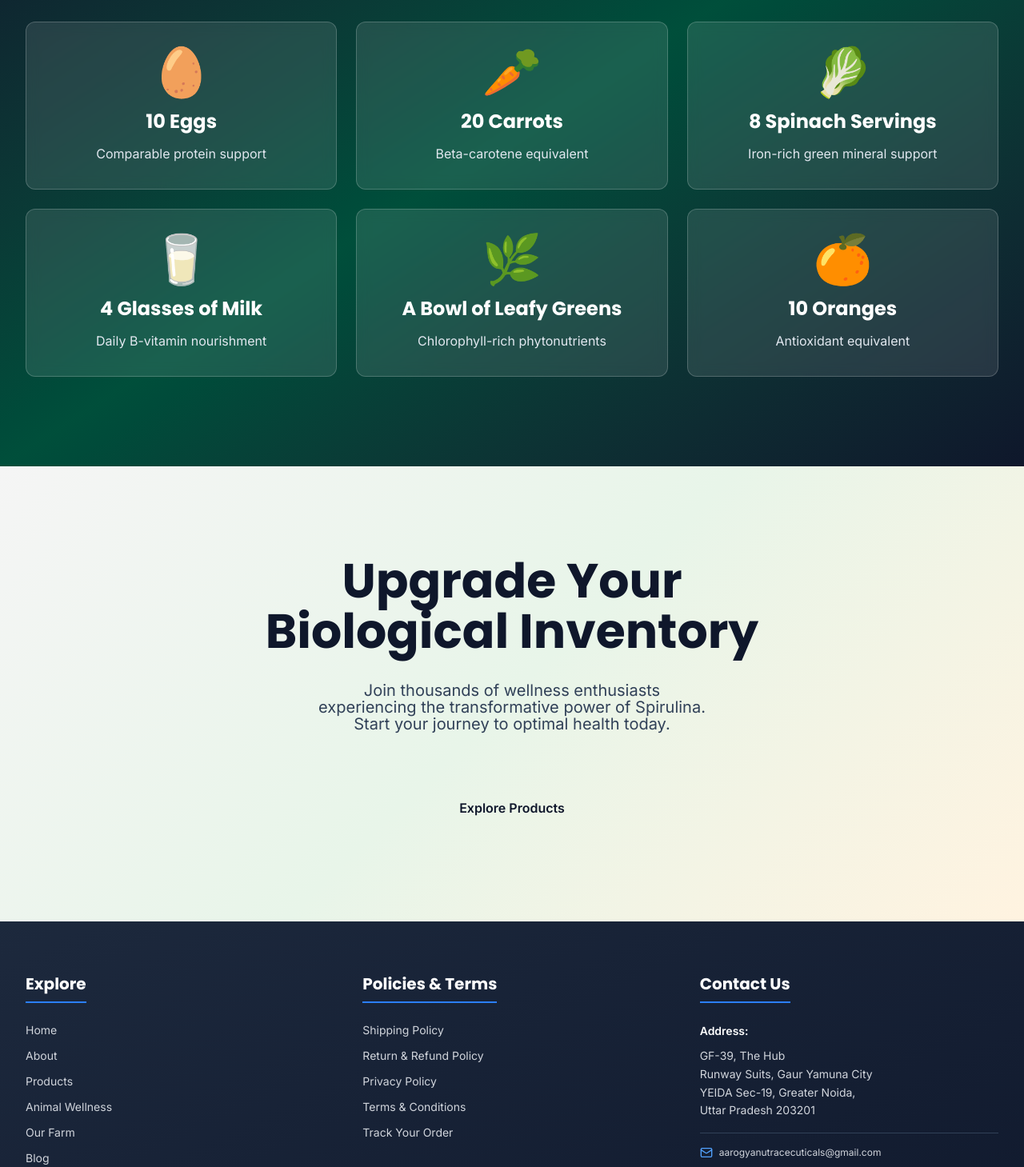
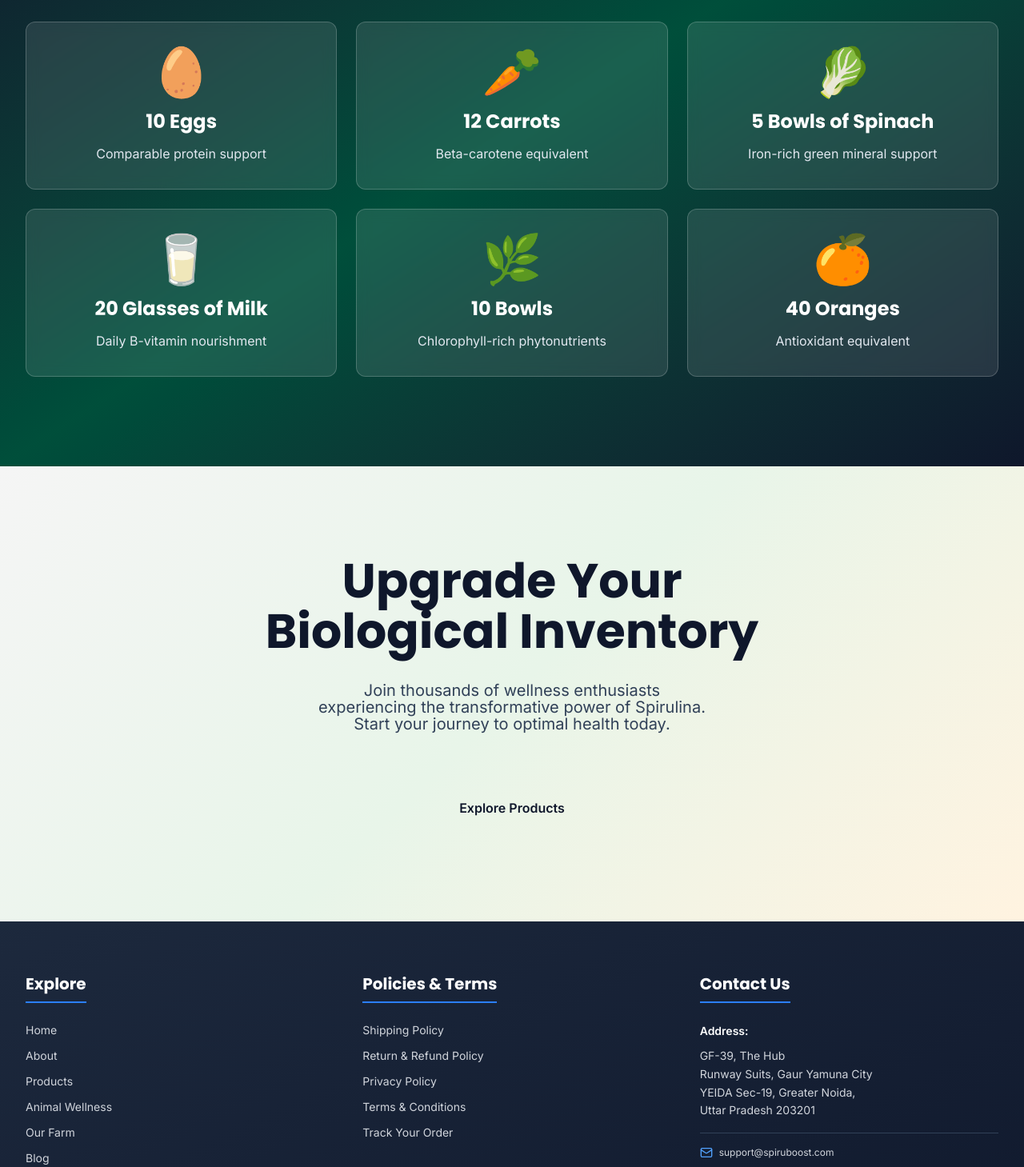
Before and after one commit to Sakshamonly/SPIRUBOOST_NEW, a Next.js app: page /wellness in a window 1280 px wide. Shown: the part 2800-4259 px from the top of the page at 80% size. Built offline with nearby package versions, Linux system fonts and the light colour scheme.

Commit message:
fixed useSearchParams suspense issue

```diff
--- a/app/components/usable/footer.jsx
+++ b/app/components/usable/footer.jsx
@@ -181,7 +181,7 @@ export default function Footer() {
                     href="mailto:aarogyanutracecuticals@gmail.com"
                     className="text-xs text-gray-300 transition duration-300 hover:text-blue-400"
                   >
-                    aarogyanutracecuticals@gmail.com
+                    support@spiruboost.com
                   </a>
                 </div>
                 <div className="group flex cursor-pointer items-center gap-2">
@@ -190,7 +190,7 @@ export default function Footer() {
                     href="tel:+919258888127"
                     className="text-xs text-gray-300 transition duration-300 hover:text-blue-400"
                   >
-                    +91 92588 88127
+                    +91 8006000127
                   </a>
                 </div>
               </div>
--- a/app/wellness/page.jsx
+++ b/app/wellness/page.jsx
@@ -224,27 +224,27 @@ export default function SpiruboostWellness() {
       icon: '🥚'
     },
     {
-      amount: '20 Carrots',
+      amount: '12 Carrots',
       equals: 'Beta-carotene equivalent',
       icon: '🥕'
     },
     {
-      amount: '8 Spinach Servings',
+      amount: '5 Bowls of Spinach' ,
       equals: 'Iron-rich green mineral support',
       icon: '🥬'
     },
     {
-      amount: '4 Glasses of Milk',
+      amount: '20 Glasses of Milk',
       equals: 'Daily B-vitamin nourishment',
       icon: '🥛'
     },
     {
-      amount: 'A Bowl of Leafy Greens',
+      amount: '10 Bowls',
       equals: 'Chlorophyll-rich phytonutrients',
       icon: '🌿'
     },
     {
-      amount: '10 Oranges',
+      amount: '40 Oranges',
       equals: 'Antioxidant equivalent',
       icon: '🍊'
     }
```
